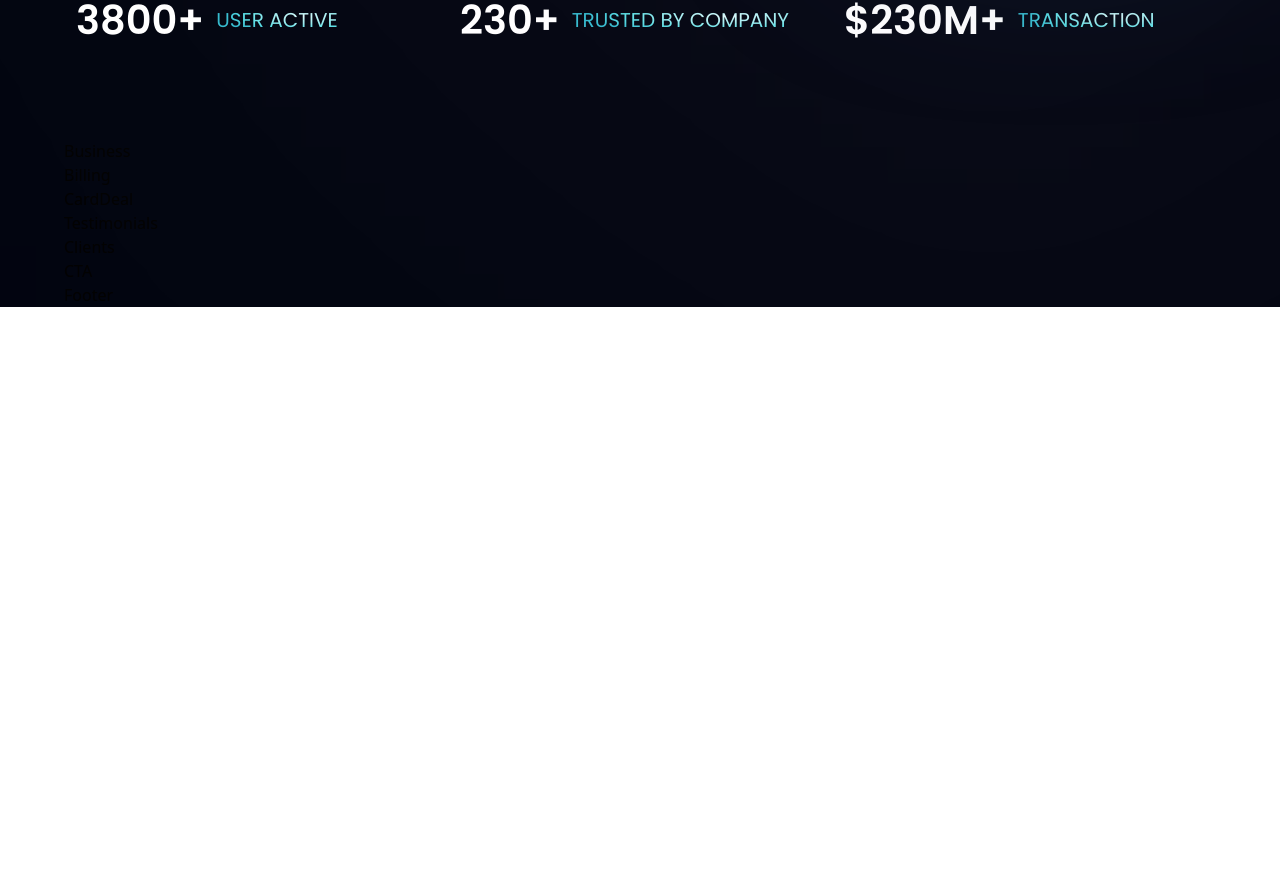
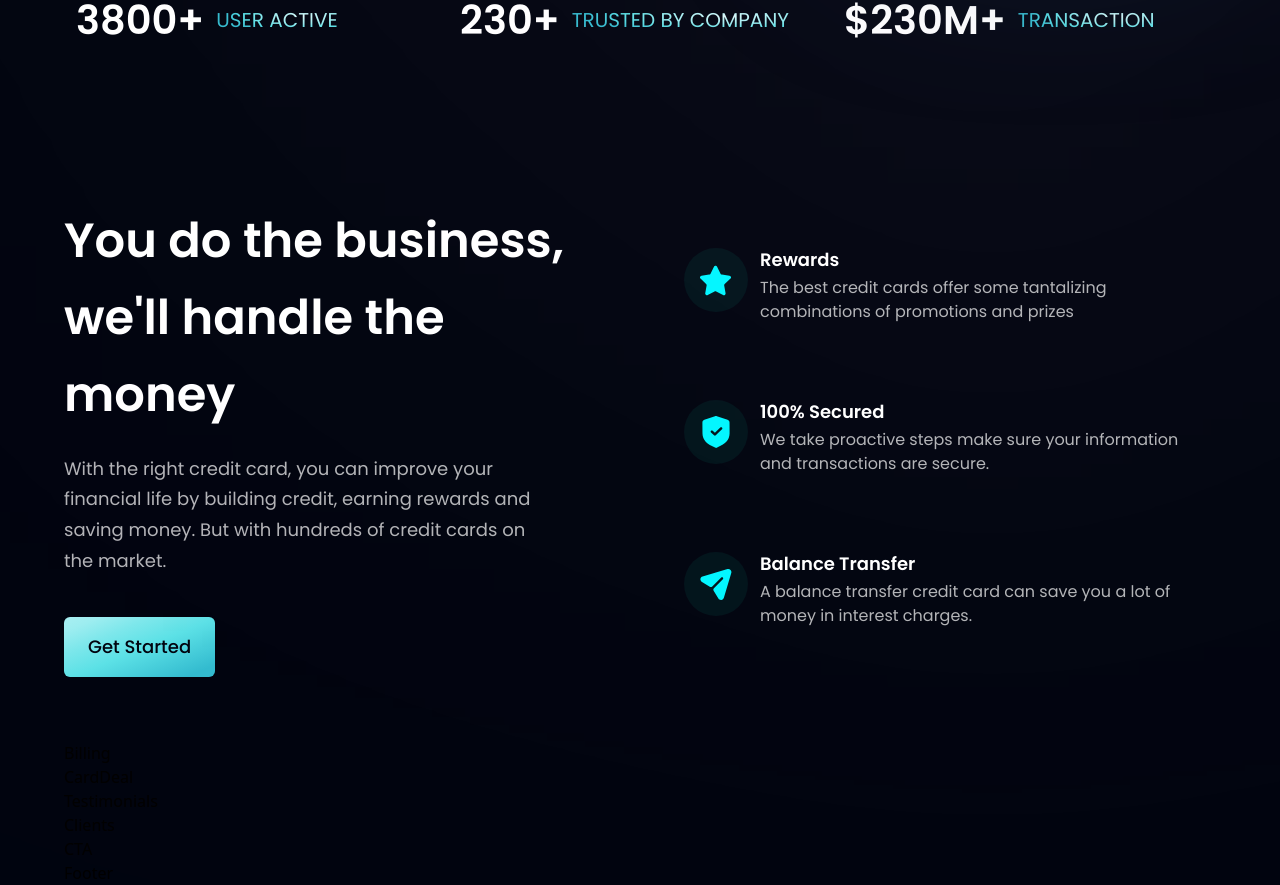
Before and after one commit to HizkiaReppi/hoo-bank, a React (Vite) app in the folder frontend/: page / in a window 1280 px wide. Shown: the part 807-1692 px from the top of the page. Before the commit the page ends 1114 px from the top, so only its background shows below. Built offline with nearby package versions, Linux system fonts and the light colour scheme.

Commit message:
Feature: Business Section

```diff
--- a/frontend/src/components/Business.jsx
+++ b/frontend/src/components/Business.jsx
@@ -1,7 +1,32 @@
-const Business = () => {
-  return (
-    <div>Business</div>
-  )
-}
+import { features } from '../constants'
+import styles, { layout } from '../style'
+import Button from './Button'
+
+const FeatureCard = ({ icon, title, content, index }) => (
+  <div className={`flex flex-row p-6 rounded-3xl feature-card ${index !== features.length - 1 ? 'mb-6' : 'mb-0'}`}>
+    <div className={`w-16 h-16 rounded-full bg-dimBlue ${styles.flexCenter}`}>
+      <img src={icon} alt="Icon" className='w-1/2 h-1/2 object-contain' />
+    </div>
+    <div className='flex-1 flex flex-col ml-3'>
+      <h4 className='font-poppins font-semibold text-white text-lg leading-6 mb-1'>{title}</h4>
+      <p className='font-poppins text-dimWhite leading-6 mb-1'>{content}</p>
+    </div>
+  </div>
+)
+
+const Business = () => (
+  <section id='features' className={`${layout.section}`}>
+    <div className={`${layout.sectionInfo}`}>
+      <h2 className={`${styles.heading2}`}>You do the business, <br className='sm:block hidden' /> we'll handle the money</h2>
+      <p className={`${styles.paragraph} max-w-[470px] mt-5`}>With the right credit card, you can improve your financial life by building credit, earning rewards and saving money. But with hundreds of credit cards on the market.</p>
+      <Button styles="mt-10" />
+    </div>
+    <div className={`${layout.sectionImg} flex-col`}>
+      {features.map((feature, index) => (
+        <FeatureCard key={feature.id} {...feature} index={index} />
+      ))}
+    </div>
+  </section>
+)
 
 export default Business
--- a/frontend/src/components/Button.jsx
+++ b/frontend/src/components/Button.jsx
@@ -1,6 +1,8 @@
-const Button = () => {
+const Button = ({ styles }) => {
   return (
-    <div>Button</div>
+    <button type="button" className={`py-4 px-6 bg-blue-gradient font-poppins font-medium text-lg text-primary outline-none rounded-md ${styles}`}>
+      Get Started
+    </button>
   )
 }
 
```
